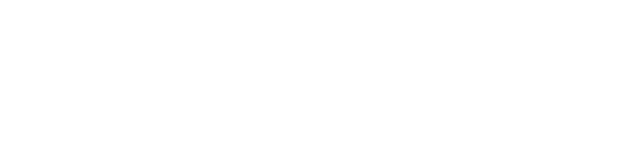
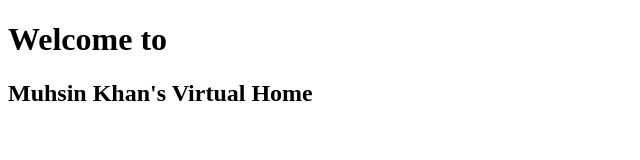
Before and after one commit to Muhsin-Khan/Developer-Portfolio, a plain HTML site: page index.html in a window 1280 px wide. Shown: the whole page, without its empty margins (0-640 px from the left). Drawn offline with Linux system fonts and the light colour scheme.

Commit message:
Heading 1 and 2

```diff
--- a/index.html
+++ b/index.html
@@ -8,6 +8,7 @@
     <link rel="stylesheet" href="style.css">
 </head>
 <body>
-
+    <H1>Welcome to</H1>
+    <h2>Muhsin Khan's Virtual Home</h2>
 </body>
 </html>
```
Also changed, not shown: images/Muhsin Khan.jpg (added), images/Muhsin_Khan-without background.png (added), images/dream-bg.png (added), images/exp-bg.png (added), images/jhankar.png (added), images/jhankar2.png (added), images/my-bg.png (added), images/my-bg2.png (added), images/top-banner.png (added), 7 other files.
